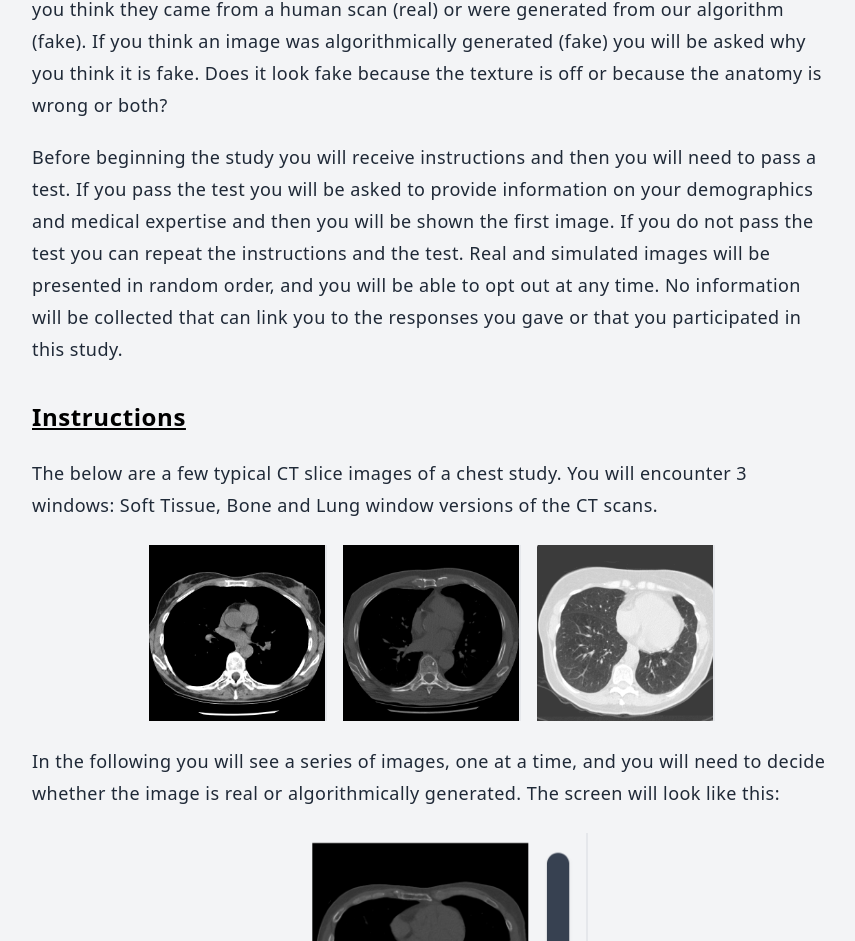
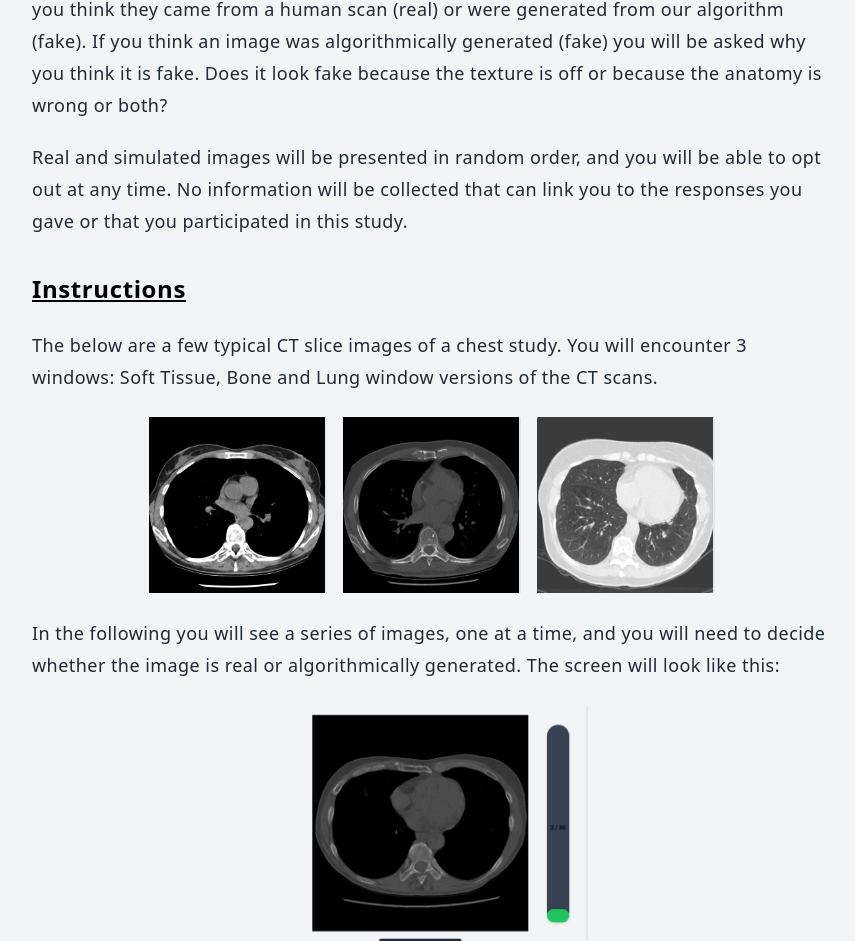
Before and after one commit to Shanmukha-Y/Visual-Turing-Test, a Next.js app: page / in a window 1280 px wide. Shown: the part 1050-1991 px from the top of the page, without its empty margins (226-1081 px from the left). Built offline with nearby package versions, Linux system fonts and the light colour scheme.

Commit message:
Updated Instruction

```diff
--- a/components/MainContainer.js
+++ b/components/MainContainer.js
@@ -134,11 +134,6 @@ const MainContainer = () => {
           </div>
           <div className="mt-5">
             <p className="tracking-wide w-[50rem] text-gray-800 text-lg lg:leading-8">
-              Before beginning the study you will receive instructions and then
-              you will need to pass a test. If you pass the test you will be
-              asked to provide information on your demographics and medical
-              expertise and then you will be shown the first image. If you do
-              not pass the test you can repeat the instructions and the test.
               Real and simulated images will be presented in random order, and
               you will be able to opt out at any time. No information will be
               collected that can link you to the responses you gave or that you
```
